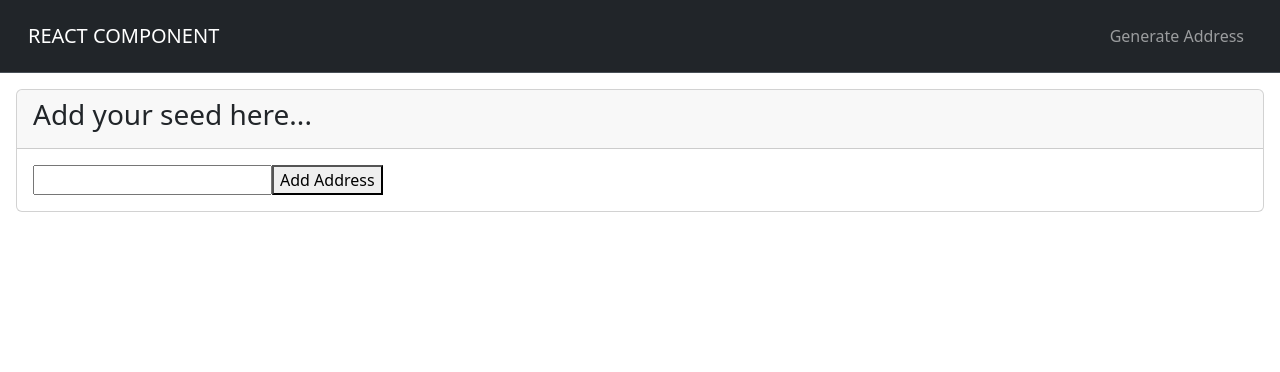
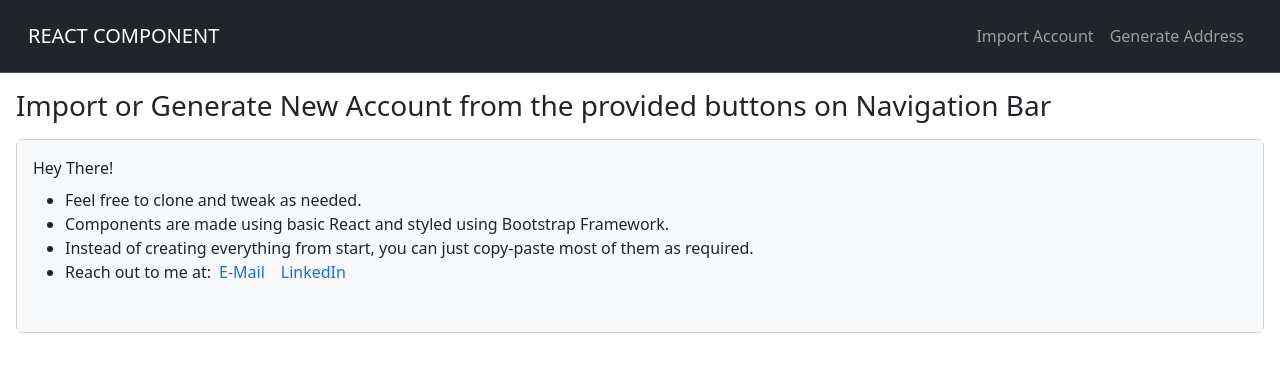
Before and after one commit to sudo-Kunal-Mahajan/algorand-react-framework, a React (Create React App) app: page / in a window 1280 px wide. Shown: the top 372 px of the page. Built offline with nearby package versions, Linux system fonts and the light colour scheme; what algosdk would draw is missing.

Commit message:
redesigned home. some value checks and modals

```diff
--- a/src/App.js
+++ b/src/App.js
@@ -1,17 +1,17 @@
 import './App.css';
 import React, { useState, useEffect } from 'react';
-import ImportAccount from './component/Import_account';
 import SendAlgo from './component/sendAlgo';
 import CreateASA from './component/CreateASA';
 import NavMain from './component/NavBar';
-
 import { api_base } from './utils/AlgorandUtils';
 import algosdk from 'algosdk';
 
 
 function App() {
     const [address, setAddress] = useState(null);
-    const [currBalace, setCurrBalance] = useState(null);
+    const [currBalance, setCurrBalance] = useState(null);
+    const [isLoading, setisLoading] = useState(false);
+
 
     const handleAddressUpdate = (address) => {
         setAddress(address)
@@ -27,11 +27,11 @@ function App() {
                     <h3>
                         {"Welcome " + address.addr.slice(0, 5) + "..."}
                     </h3>
-                    <span className='ms-auto fw-bold'>Balance: <strong>{isLoading ? "Loading..." : + (currBalace / 1000000).toFixed(2) + " ALGO"}</strong> </span>
+                    <span className='ms-auto fw-bold'>Balance: <strong>{isLoading ? "Loading..." : + (currBalance / 1000000).toFixed(2) + " ALGO"}</strong> </span>
                 </div>
             )
         } else {
-            return (<h3>Add your seed here...</h3>)
+            return (<h3>Hey Stranger...</h3>)
         }
     }
 
@@ -74,7 +74,7 @@ function App() {
     const viewKeyModalTrigger = () => {
         return (<button type="button" className="dropdown-item" data-bs-toggle="modal" data-bs-target="#viewKeyModalMain">View Keys</button>)
     }
-    const [isLoading, setisLoading] = useState(false);
+
 
     useEffect(() => {
         if (address != null) {
@@ -94,47 +94,86 @@ function App() {
 
     }, [address]);
 
-
+    const AboutMe = () => {
+        return (
+            <div className='card-body bg-light '>
+                <div className='card-title'>
+                    Hey There!
+                </div>
+                <div className='card-text'>
+                    <ul>
+                        <li>Feel free to clone and tweak as needed.</li>
+                        <li>Components are made using basic React and styled using Bootstrap Framework.</li>
+                        <li>Instead of creating everything from start, you can just copy-paste most of them as required.</li>
+                        <li>
+                            <div className='d-flex'>
+                                Reach out to me at:
+                                <address>
+                                    <a href="mailto:destinier.kunal34@gmail.com" className='text-decoration-none mx-2'>E-Mail</a>
+                                    <a href="https://www.linkedin.com/in/kunal-mahajan-8592a3212" rel="noreferrer" target="_blank" className='text-decoration-none mx-2'>LinkedIn</a>
+                                </address>
+                            </div>
+                        </li>
+                    </ul>
+                </div>
+            </div>
+        )
+    }
     return (
         <>
             {viewKeyModal()}
             <NavMain address={address} handleAddressUpdate={handleAddressUpdate} viewKeyModalTrigger={viewKeyModalTrigger} />
+
+            {address &&
+                (
                     <div className="card m-3">
                         <div className='card-header'>
                             {welcomeAndGetBalance()}
                         </div>
                         <div className='card-body'>
-                    <ImportAccount address={address} handleAddressUpdate={handleAddressUpdate} />
                             {address && (
                                 <>
-                            <p>
-                                <button class="btn btn-primary" type="button" data-bs-toggle="collapse" data-bs-target="#collapseForSendAlgo" aria-expanded="false" aria-controls="collapseForSendAlgo">
-                                    Send ALGO
-                                </button>
-                                <button class="btn btn-primary" type="button" data-bs-toggle="collapse" data-bs-target="#collapseForCreateASA" aria-expanded="false" aria-controls="collapseForCreateASA">
-                                    Send ALGO
-                                </button>
-                            </p>
-                            <div class="collapse" id="collapseForSendAlgo">
-                                <div class="card card-body">
-                                     <SendAlgo pub_key={address.addr} sec_key={address.sk} />
+                                    <ul className="nav nav-tabs" role="tablist">
+                                        <li className="nav-item" role="presentation">
+                                            <a className="nav-link active" data-bs-toggle="tab" aria-controls="AboutMe" href="#AboutMe">About</a>
+                                        </li>
+                                        <li className="nav-item" role="presentation">
+                                            <a className="nav-link" data-bs-toggle="tab" aria-controls="collapseForSendAlgo" href="#collapseForSendAlgo">Send Algo</a>
+                                        </li>
+                                        <li className="nav-item" role="presentation">
+                                            <a className="nav-link disabled" data-bs-toggle="tab" aria-controls="collapseForCreateASA" href="#collapseForCreateASA">Create ASA</a>
+                                        </li>
+                                    </ul>
+                                    <div className="tab-content mt-1 mb-2">
+                                        <div role="tabpanel" className="tab-pane fade show active card" id="AboutMe">
+                                            {AboutMe()}
                                         </div>
+
+                                        <div role="tabpanel" className="card card-body bg-light tab-pane fade" id="collapseForSendAlgo">
+                                            <SendAlgo pub_key={address.addr} sec_key={address.sk} currBalance={currBalance} />
                                         </div>
-                            <div class="collapse" id="collapseForCreateASA">
-                                <div class="card card-body">
+
+                                        <div role="tabpanel" className="card card-body bg-light tab-pane fade" id="collapseForCreateASA">
                                             <CreateASA pub_key={address.addr} sec_key={address.sk} />
                                         </div>
                                     </div>
-                            <br />
-
-
                                 </>
                             )
                             }
-
                         </div>
                     </div>
+                )
 
+            }
+
+            {!address && (
+                <>
+                    <h3 className='m-3'>Import or Generate New Account from the provided buttons on Navigation Bar</h3>
+                    <div className='card m-3'>
+                        {AboutMe()}
+                    </div>
+                </>
+            )}
 
         </>
     );
--- a/src/component/Import_account.js
+++ b/src/component/Import_account.js
@@ -17,15 +17,43 @@ const ImportAccount = ({ address, handleAddressUpdate }) => {
     const handleSubmittedMnemonic = () => {
         const keypair = algosdk.mnemonicToSecretKey(inputMnemonic);
         handleAddressUpdate({ addr: keypair.addr, sk: keypair.sk });
+        setinputMnemonic("");
     };
     return (
         <div>
             {
                 !address && (
-                    <div>
-                        <input type="text" value={inputMnemonic} onChange={handleMnemonicProvided} />
-                        <button onClick={handleSubmittedMnemonic}>Add Address</button>
-                    </div>
+                    <>
+                        <div className="modal fade" id="addAccountSeed" data-backdrop="false"  tabIndex="-1" aria-labelledby="addAccountSeedLabel" aria-hidden="true">
+                            <div className="modal-dialog modal-lg modal-dialog-centered modal-dialog-scrollable">
+                                <div className="modal-content">
+                                    <div className="modal-header">
+                                        <h5 className="modal-title" id="addAccountSeedLabel">Import Account</h5>
+                                        <button type="button" className="btn-close" data-bs-dismiss="modal" aria-label="Close"></button>
+                                    </div>
+                                    <div className="modal-body">
+                                        <div className='container-fluid'>
+
+                                            <div className='row'>
+                                                <div className='col-12'>
+                                                    <textarea type="text" className="form-control" placeholder="Enter Mnemonic Here" value={inputMnemonic} onChange={handleMnemonicProvided} />
+                                                </div>
+                                            </div>
+                                            <div className="row">
+                                                <div className="col-12">
+                                                    <span className="text-danger">App doesn't encrypt the seed before storing in cache. Please use test account</span>
+                                                </div>
+                                            </div>
+                                        </div>
+                                    </div>
+                                    <div className="modal-footer">
+                                        <button onClick={handleSubmittedMnemonic} data-bs-dismiss="modal" className="btn btn-primary">Add Address</button>
+                                        <button type="button" className="btn btn-secondary" data-bs-dismiss="modal">Close</button>
+                                    </div>
+                                </div>
+                            </div>
+                        </div>
+                    </>
                 )
             }
 
--- a/src/component/NavBar.js
+++ b/src/component/NavBar.js
@@ -1,5 +1,5 @@
 import GenerateNewAddress from "./Generate_new_address"
-
+import ImportAccount from "./Import_account"
 const NavMain = ({ address, handleAddressUpdate,  viewKeyModalTrigger }) => {
 
     const LogoutUser = () => {
@@ -7,10 +7,12 @@ const NavMain = ({ address, handleAddressUpdate,  viewKeyModalTrigger }) => {
     }
 
     return (
-        <section id="navbar_main_section">
+        <>
+            <ImportAccount address={address} handleAddressUpdate={handleAddressUpdate} />
+            <section id="navbar_main_section">
             <nav className="navbar navbar-expand-md bg-dark border-bottom border-bottom-dark  sticky-top p-3 " data-bs-theme="dark" role="navigation">
                 <div className="container-fluid">
-                    <a className="navbar-brand" href="#"><h5 className=" mt-0 mb-0">REACT COMPONENT</h5></a>
+                    <a className="navbar-brand" href="https://github.com/sudo-Kunal-Mahajan"><h5 className=" mt-0 mb-0">REACT COMPONENT</h5></a>
                     <button className="navbar-toggler" type="button" data-bs-toggle="collapse"
                         data-bs-target="#navbarSupportedContent" aria-controls="navbarSupportedContent"
                         aria-expanded="false" aria-label="Toggle navigation">
@@ -22,10 +24,10 @@ const NavMain = ({ address, handleAddressUpdate,  viewKeyModalTrigger }) => {
                             {
                                 address && (
                                     <li className="nav-item dropdown ">
-                                        <a className="nav-link dropdown-toggle" href="#" id="navbar_profile_link" role="button"
+                                        <button className="nav-link dropdown-toggle" id="navbar_profile_link"
                                             data-bs-toggle="dropdown" aria-expanded="false">
                                             <img src='/profile.png' width="20" alt="profile" />
-                                        </a>
+                                        </button>
                                         <ul className="dropdown-menu dropdown-menu-end" style={{ right: 0 }} aria-labelledby="navbar_profile_link">
                                             <li>
                                                 {viewKeyModalTrigger()}
@@ -47,10 +49,14 @@ const NavMain = ({ address, handleAddressUpdate,  viewKeyModalTrigger }) => {
                                 )
                             }
                             {!address && (
-
+                                <>
+                               <li className="nav-item">
+                                    <button type="button" className="nav-link" data-bs-toggle="modal" data-bs-target="#addAccountSeed">Import Account</button>
+                               </li>
                                 <li className="nav-item ">
                                     <GenerateNewAddress address={address} handleAddressUpdate={handleAddressUpdate} />
                                 </li>
+                                </>
 
                             )}
                         </ul>
@@ -61,6 +67,8 @@ const NavMain = ({ address, handleAddressUpdate,  viewKeyModalTrigger }) => {
                 </div>
             </nav>
         </section>
+        </>
+
     )
 }
 
```
Also changed, not shown: src/component/sendAlgo.js (+11 -12 lines). Lines whose indentation alone changed are shown as unchanged.
